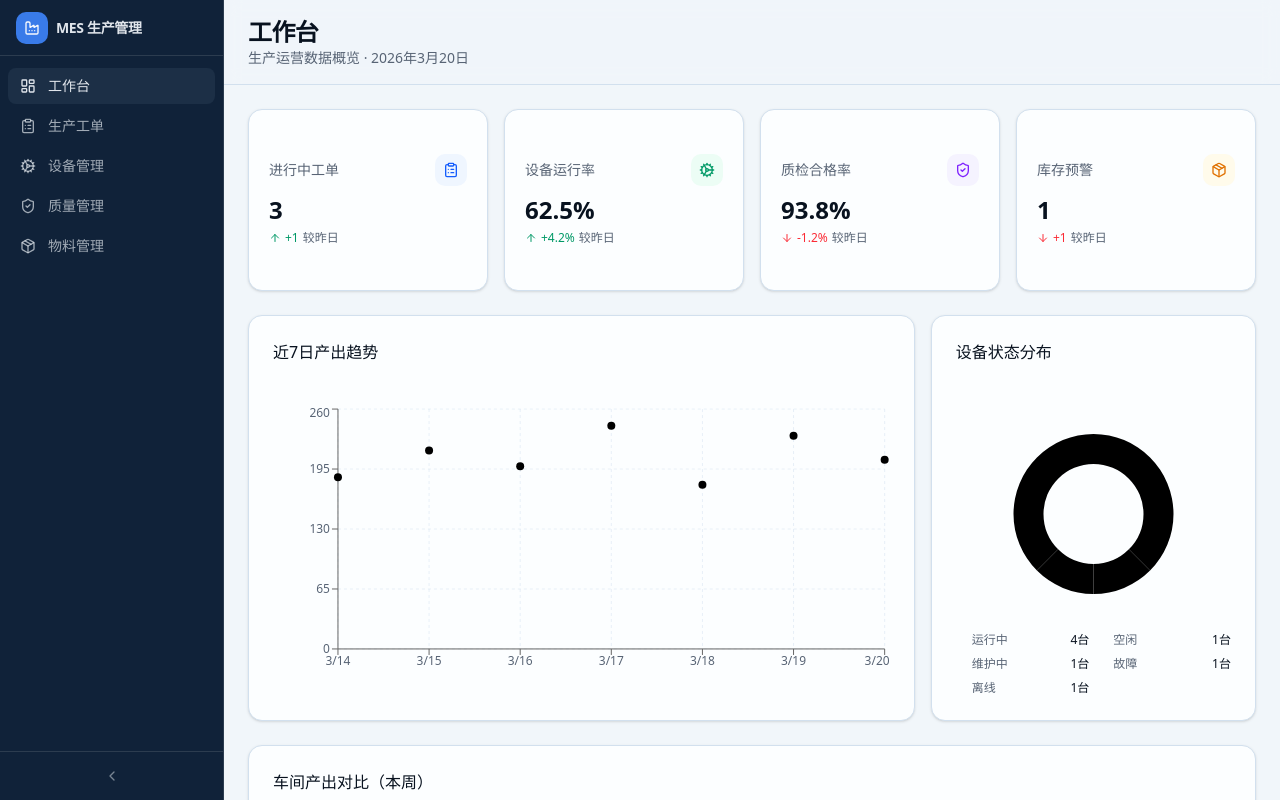
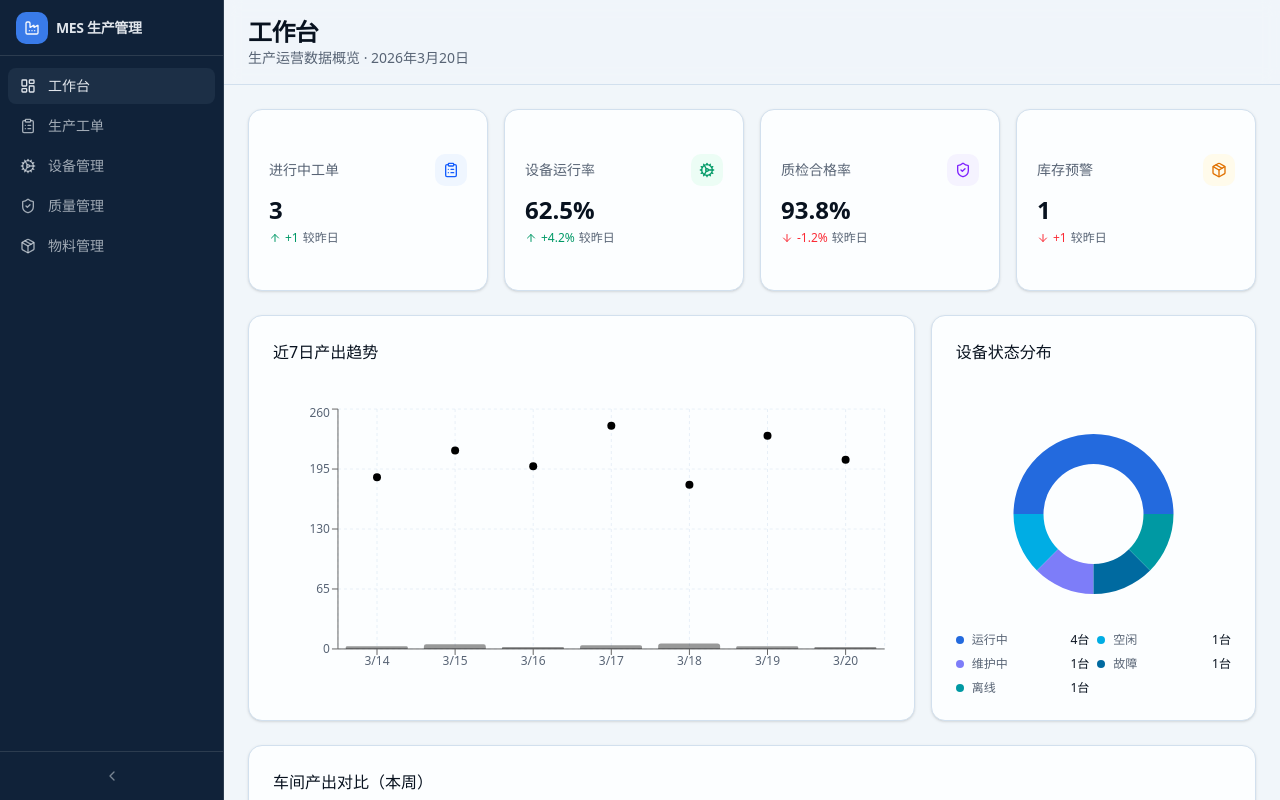
Before and after one commit to daemgo/syncmind-mmylw11m, a Next.js app: page / in a window 1280 px wide. Built offline with nearby package versions, Linux system fonts and the light colour scheme.

Commit message:
Session d28a6e82

```diff
--- a/src/app/page.tsx
+++ b/src/app/page.tsx
@@ -14,8 +14,8 @@ import {
   BarChart,
   CartesianGrid,
   Cell,
+  ComposedChart,
   Line,
-  LineChart,
   Pie,
   PieChart,
   XAxis,
@@ -93,11 +93,11 @@ const productionTrend = [
 ];
 
 const equipmentDistribution = [
-  { name: "运行中", value: 4, fill: "var(--color-chart-1)" },
-  { name: "空闲", value: 1, fill: "var(--color-chart-4)" },
-  { name: "维护中", value: 1, fill: "var(--color-chart-3)" },
-  { name: "故障", value: 1, fill: "var(--color-chart-5)" },
-  { name: "离线", value: 1, fill: "var(--color-chart-2)" },
+  { name: "运行中", value: 4, fill: "oklch(0.55 0.19 260)" },
+  { name: "空闲", value: 1, fill: "oklch(0.7 0.14 230)" },
+  { name: "维护中", value: 1, fill: "oklch(0.65 0.18 280)" },
+  { name: "故障", value: 1, fill: "oklch(0.5 0.12 240)" },
+  { name: "离线", value: 1, fill: "oklch(0.6 0.15 200)" },
 ];
 
 const workshopOutput = [
@@ -202,11 +202,12 @@ export default function DashboardPage() {
             </CardHeader>
             <CardContent>
               <ChartContainer config={trendChartConfig} className="h-[280px] w-full">
-                <LineChart data={productionTrend}>
+                <ComposedChart data={productionTrend}>
                   <CartesianGrid strokeDasharray="3 3" className="stroke-muted" />
                   <XAxis dataKey="date" className="text-xs" tick={{ fill: "var(--color-muted-foreground)" }} />
                   <YAxis className="text-xs" tick={{ fill: "var(--color-muted-foreground)" }} />
                   <ChartTooltip content={<ChartTooltipContent />} />
+                  <Bar dataKey="defect" fill="var(--color-chart-5)" radius={[4, 4, 0, 0]} opacity={0.4} />
                   <Line
                     type="monotone"
                     dataKey="output"
@@ -215,8 +216,7 @@ export default function DashboardPage() {
                     dot={{ r: 4, fill: "var(--color-chart-1)" }}
                     activeDot={{ r: 6 }}
                   />
-                  <Bar dataKey="defect" fill="var(--color-chart-5)" radius={[4, 4, 0, 0]} opacity={0.4} />
-                </LineChart>
+                </ComposedChart>
               </ChartContainer>
             </CardContent>
           </Card>
```
